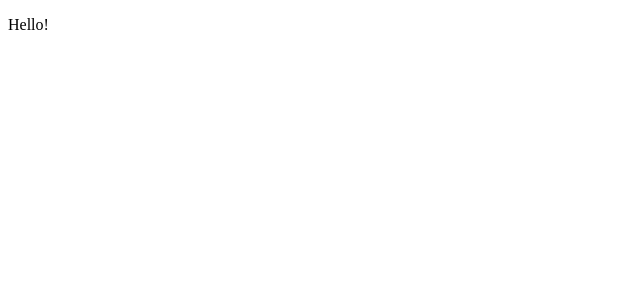
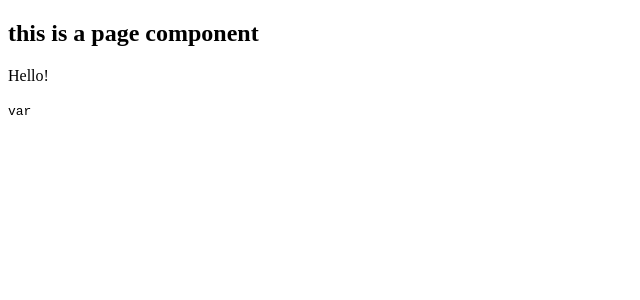
Before and after one commit to abhisheknaiidu/startup-frontend, a Next.js app: page / in a window 1280 px wide. Shown: the top 300 px of the page, without its empty margins (0-640 px from the left). Built offline with nearby package versions, Linux system fonts and the light colour scheme.

Commit message:
[chore] added files ✨

```diff
--- /dev/null
+++ b/components/Page.js
@@ -0,0 +1,15 @@
+import React from "react";
+import PropTypes from "prop-types";
+
+export default function Page({ children }) {
+  return (
+    <div>
+      <h2> this is a page component </h2>
+      {children}
+    </div>
+  );
+}
+
+Page.propTypes = {
+  children: PropTypes.arrayOf(PropTypes.node),
+};
--- /dev/null
+++ b/pages/_app.js
@@ -0,0 +1,9 @@
+import Page from "../components/Page";
+
+export default function MyApp({ Component, pageProps }) {
+  return (
+    <Page>
+      <Component {...pageProps} />
+    </Page>
+  );
+}
--- /dev/null
+++ b/pages/_document.js
@@ -0,0 +1,14 @@
+import Document, { Html, Head, NextScript, Main } from "next/document";
+
+export default class MyDocument extends Document {
+  render() {
+    return (
+      <Html>
+        <body>
+          <Main />
+          <NextScript />
+        </body>
+      </Html>
+    );
+  }
+}
--- a/pages/index.js
+++ b/pages/index.js
@@ -1,7 +1,8 @@
 export default function IndexPage() {
   return (
-    <div>
+    <>
       <p>Hello!</p>
-    </div>
+      <code> var </code>
+    </>
   );
 }
```
Also changed, not shown: 1 other file (tests, documents, lock files or other folders).
